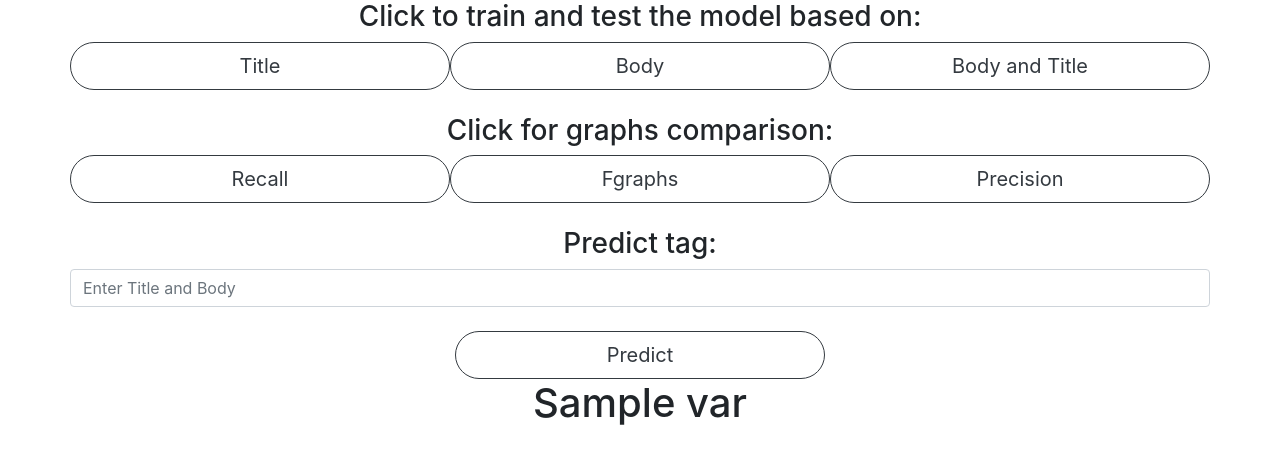
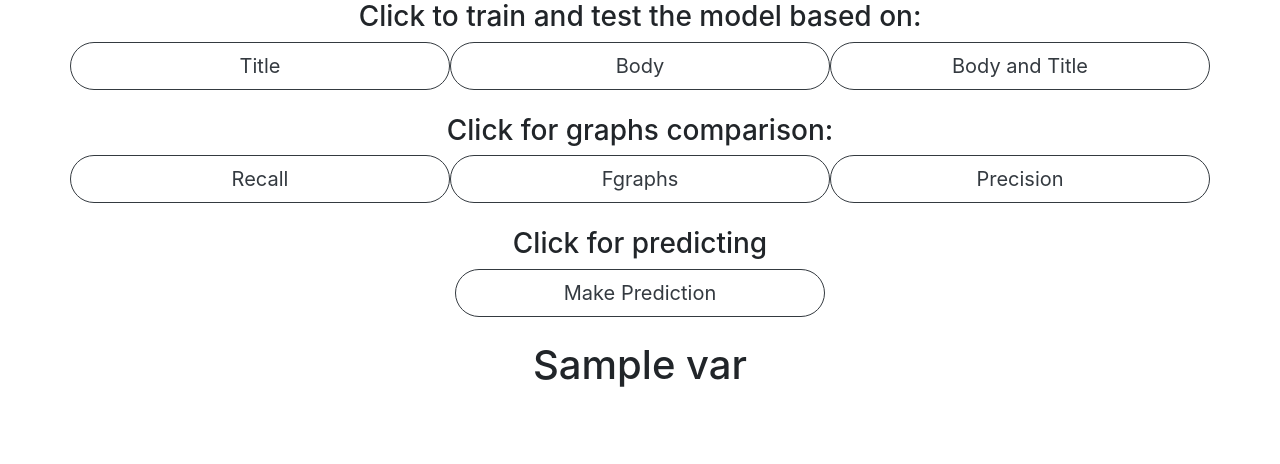
Before and after one commit to rohithreddydepa/major, a Flask app: template majorProject/templates/Userpage.html in a window 1280 px wide. Shown: the part 204-668 px from the top of the page. Run offline with Flask 2, Linux system fonts and the light colour scheme; the template is opened without the code that fills it: most values are stand-ins (such as "Sample title", 1, 10 or a date in 2020); parts of the project's set-up code (start-up, migrations or seed data) failed here and were passed over; some libraries are stand-ins or nearby versions.

Commit message:
Question.html added

```diff
--- a/majorProject/main.py
+++ b/majorProject/main.py
@@ -51,10 +51,13 @@ app=Flask(__name__)
 def home():
     return render_template("Userpage.html")
 
+@app.route("/question",methods=["GET","POST"])
+def question():
+    return render_template("Question.html")
+
 @app.route("/titleModule",methods=["GET","POST"])
 def titleModule():
     global cls
-    global cv
     global title_precision
     global title_recall
     global title_f1
@@ -174,7 +177,8 @@ def bodyAndTitleModule():
     global hand_precision
     global hand_recall
     global hand_f1
-
+    global cv
+    global cls
     train = pd.read_csv('dataset.csv', encoding='iso-8859-1', nrows=50000)
     X = []
     Y = []
@@ -278,8 +282,11 @@ def predict():
                     if predict[i] == 1:
                         finaltags.append(tag_names[i])
                 print(predict)
-                finaltags="Tags identified as: "+finaltags[0];
-            return render_template("userpage.html", var=finaltags)
+                if(len(finaltags)==0):
+                    finaltags = "Tags identified as: " + none;
+                else:
+                    finaltags="Tags identified as: "+finaltags[0];
+            return render_template("Question.html", var=finaltags)
 
 if __name__ == "__main__":
     app.run(port=9000,debug=True)
--- a/majorProject/static/styles.css
+++ b/majorProject/static/styles.css
@@ -8,3 +8,11 @@ body {
 
     border-radius: 30px;
 }
+.flex{
+display:flex;
+justify-content:center;
+}
+
+a,a:hover{
+color:inherit;text-decoration:none;
+}
--- a/majorProject/templates/Userpage.html
+++ b/majorProject/templates/Userpage.html
@@ -25,38 +25,72 @@
     />
     <!-- own files -->
     <!--<link rel="stylesheet" href="D:/SocialDistance/templates/styles.css" />-->
-     <link  href="{{ url_for('static',filename ='/styles.css') }}"  rel="stylesheet">
-
+    <link
+      href="{{ url_for('static',filename ='/styles.css') }}"
+      rel="stylesheet"
+    />
   </head>
   <body>
-    <h1 class="text-center fontLora">Tag Prediction Of Stack Overflow Question Using NLP and ML</h1>
-    <br/><br />
+    <h1 class="text-center fontLora">
+      Tag Prediction Of Stack Overflow Question Using NLP and ML
+    </h1>
+    <br /><br />
     <div class="container">
       <form method="post" class="text-center">
         <h3 class="text-center">Click to train and test the model based on:</h3>
         <div class="row">
-          <input type="submit" value="Title" class="btn btn-lg btn-outline-dark col-md-4" formaction="{{ url_for('titleModule') }}">
-          <input type="submit" value="Body" class="btn btn-lg btn-outline-dark col-md-4"  formaction="{{ url_for('bodyModule') }}"/>
-          <input type="submit" value="Body and Title" class="btn btn-lg btn-outline-dark col-md-4"  formaction="{{ url_for('bodyAndTitleModule') }}"/>
+          <input
+            type="submit"
+            value="Title"
+            class="btn btn-lg btn-outline-dark col-md-4"
+            formaction="{{ url_for('titleModule') }}"
+          />
+          <input
+            type="submit"
+            value="Body"
+            class="btn btn-lg btn-outline-dark col-md-4"
+            formaction="{{ url_for('bodyModule') }}"
+          />
+          <input
+            type="submit"
+            value="Body and Title"
+            class="btn btn-lg btn-outline-dark col-md-4"
+            formaction="{{ url_for('bodyAndTitleModule') }}"
+          />
         </div>
-        <br>
+        <br />
         <h3 class="text-center">Click for graphs comparison:</h3>
         <div class="row">
-          <input type="submit" value="Recall" class="btn btn-lg btn-outline-dark col-md-4" formaction="{{ url_for('recallGraph') }}">
-          <input type="submit" value="Fgraphs" class="btn btn-lg btn-outline-dark col-md-4" formaction="{{ url_for('FGraph') }}">
-          <input type="submit" value="Precision" class="btn btn-lg btn-outline-dark col-md-4" formaction="{{ url_for('precisionGraph') }}">
+          <input
+            type="submit"
+            value="Recall"
+            class="btn btn-lg btn-outline-dark col-md-4"
+            formaction="{{ url_for('recallGraph') }}"
+          />
+          <input
+            type="submit"
+            value="Fgraphs"
+            class="btn btn-lg btn-outline-dark col-md-4"
+            formaction="{{ url_for('FGraph') }}"
+          />
+          <input
+            type="submit"
+            value="Precision"
+            class="btn btn-lg btn-outline-dark col-md-4"
+            formaction="{{ url_for('precisionGraph') }}"
+          />
         </div>
-        <br>
-        <h3>Predict tag:</h3>
-        <div class ="row ">
-          <input type="text" placeholder="Enter Title and Body" name="titlebody" id="titlebody" class="form-control col-md-offset-3">
+        <br />
+        <h3 class="text-center">Click for predicting</h3>
+        <div class="flex">
+          <input
+            type="submit"
+            value="Make Prediction"
+            class="btn btn-lg btn-outline-dark col-md-4"
+            formaction="{{ url_for('question') }}"
+          />
         </div>
-        <br>
-        <div class="row">
-          <div class="col text-center">
-          <input type="submit" value="Predict" class="btn btn-lg btn-outline-dark col-md-4" formaction="{{ url_for('predict') }}"/>
-            </div>
-        </div>
+        <br />
       </form>
     </div>
     <center>
@@ -64,5 +98,4 @@
     </center>
     <script src="{{ url_for('static',filename ='/index.js') }}"></script>
   </body>
-
 </html>
```
Also changed, not shown: majorProject/templates/Question.html (added, +60 -0 lines), 1 other file. Lines whose indentation alone changed are shown as unchanged.
